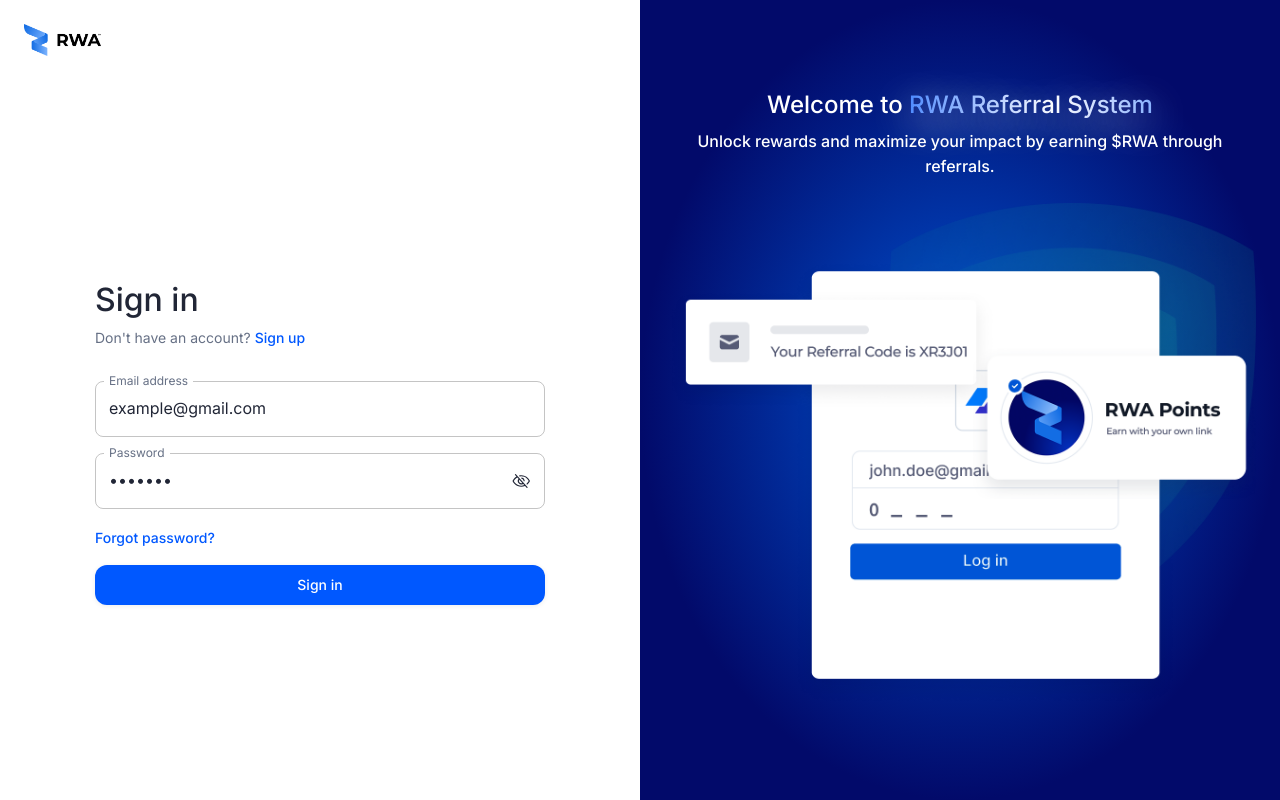
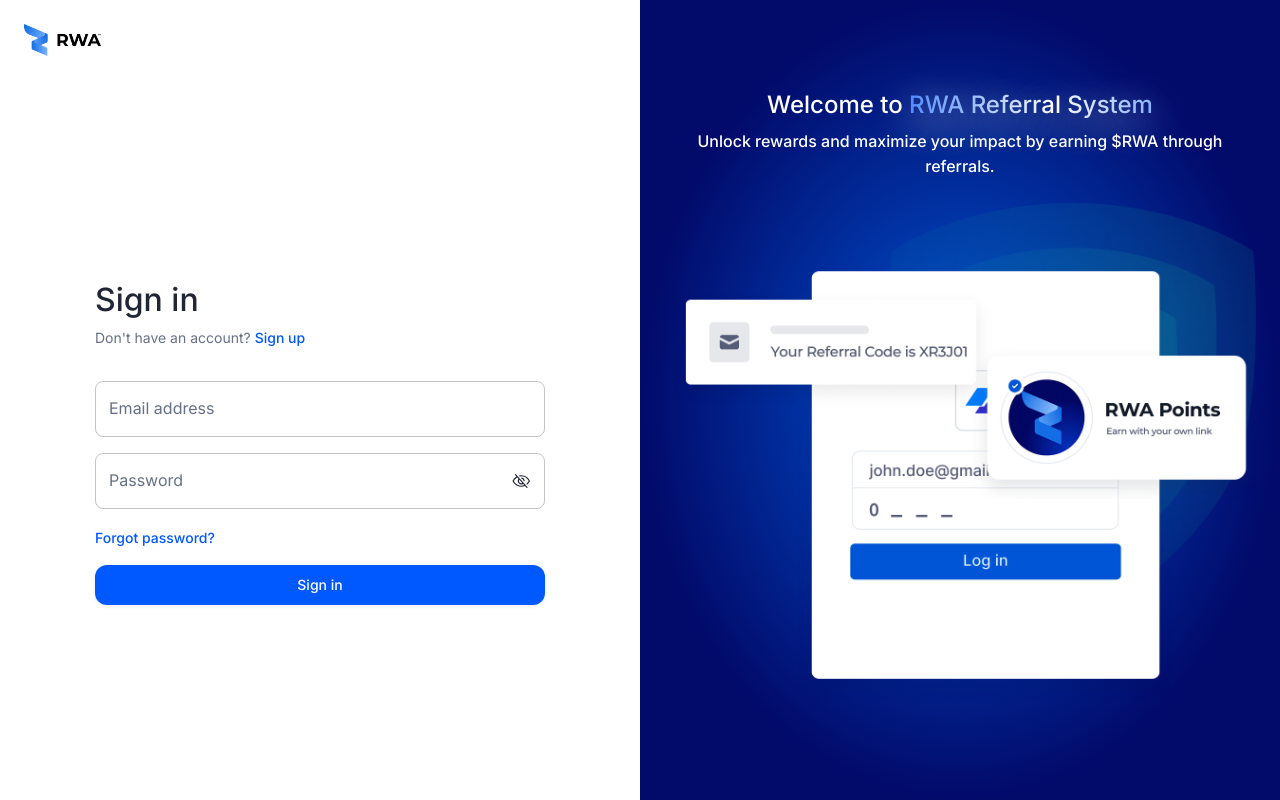
Before and after one commit to ksrr9351/referrla-5, a Next.js app: page /auth/sign-in in a window 1280 px wide. Built offline with nearby package versions, Linux system fonts and the light colour scheme; no server answers.

Commit message:
Update sign-in-form.tsx
default value updated

```diff
--- a/src/components/auth/sign-in-form.tsx
+++ b/src/components/auth/sign-in-form.tsx
@@ -29,7 +29,7 @@ const schema = zod.object({
 
 type Values = zod.infer<typeof schema>;
 
-const defaultValues = { email: 'example@gmail.com', password: 'Secret1' } satisfies Values;
+const defaultValues = { email: '', password: '' } satisfies Values;
 
 export function SignInForm(): React.JSX.Element {
   const router = useRouter();
```
